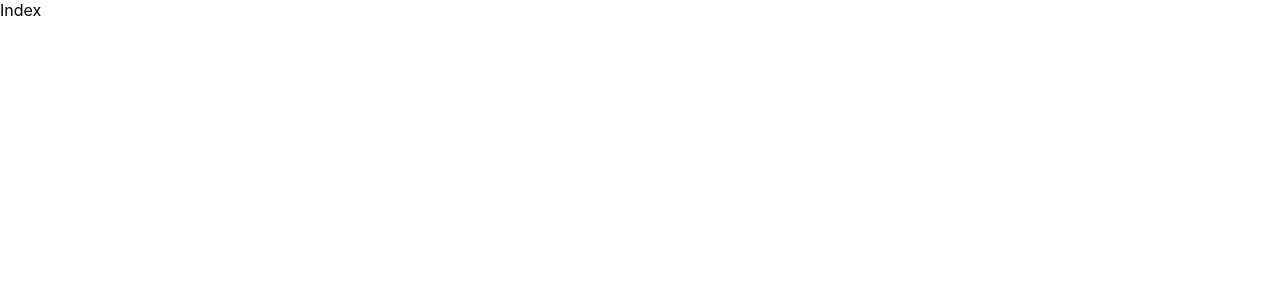
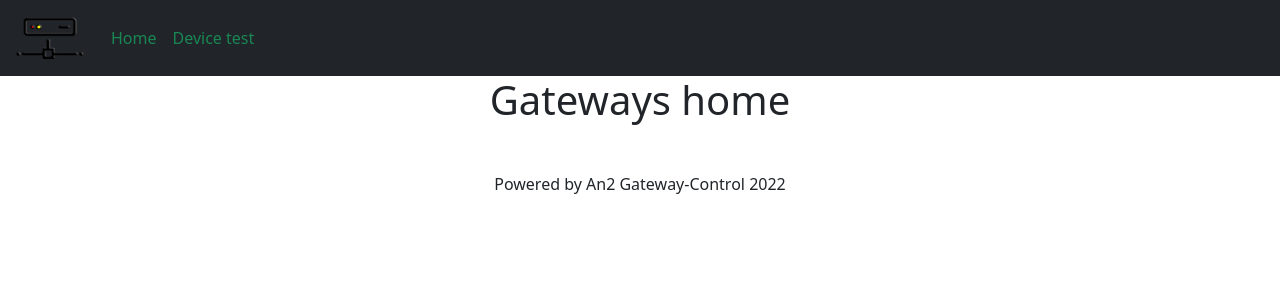
Before and after one commit to dev-mendez/gateway_repo, a Next.js app in the folder gateways_ui/: page / in a window 1280 px wide. Shown: the top 300 px of the page. Built offline with nearby package versions, Linux system fonts and the light colour scheme.

Commit message:
added layout and script tag for bootstrap

```diff
--- a/gateways_ui/components/footer.js
+++ b/gateways_ui/components/footer.js
@@ -1,21 +1,13 @@
-import styles from '../styles/Home.module.css';
+// import styles from '../styles/Home.module.css';
 import Image from 'next/image';
 
 const Footer = () => {
+  const yearNow = new Date().getFullYear();
   return (
     <>
       {' '}
-      <footer className={styles.footer}>
-        <a
-          href="https://vercel.com?utm_source=create-next-app&utm_medium=default-template&utm_campaign=create-next-app"
-          target="_blank"
-          rel="noopener noreferrer"
-        >
-          Powered by{' '}
-          <span className={styles.logo}>
-            <Image src="/vercel.svg" alt="Vercel Logo" width={72} height={16} />
-          </span>
-        </a>
+      <footer className="text-center mt-5">
+        <p> Powered by An2 Gateway-Control {yearNow}</p>
       </footer>
     </>
   );
--- a/gateways_ui/components/layout.js
+++ b/gateways_ui/components/layout.js
@@ -1,6 +1,7 @@
 import Navbar from './navbar';
 import Footer from './footer';
 import Head from 'next/head';
+import Script from 'next/script';
 
 export default function Layout({ children }) {
   return (
@@ -12,11 +13,16 @@ export default function Layout({ children }) {
         <meta charset="utf-8"></meta>
         <title>Gateway app</title>
       </Head>
-
-      <div className={styles.container}>
+      <div>
         <Navbar />
         <main>{children}</main>
         <Footer />
+
+        <Script
+          src="https://cdn.jsdelivr.net/npm/bootstrap@5.2.2/dist/js/bootstrap.min.js"
+          integrity="sha384-IDwe1+LCz02ROU9k972gdyvl+AESN10+x7tBKgc9I5HFtuNz0wWnPclzo6p9vxnk"
+          crossorigin="anonymous"
+        ></Script>
       </div>
     </>
   );
--- a/gateways_ui/components/navbar.js
+++ b/gateways_ui/components/navbar.js
@@ -1,5 +1,58 @@
+import Image from 'next/image';
+import Link from 'next/link';
+
 const Navbar = () => {
-  return <> Nav </>;
+  return (
+    <>
+      <nav className="navbar navbar-expand-lg bg-dark">
+        <div className="container-fluid">
+          <a className="navbar-brand" href="#">
+            <Image
+              src="/gateway_app.gif"
+              alt="Vercel Logo"
+              width={75}
+              height={50}
+            />
+          </a>
+          <button
+            className="navbar-toggler"
+            type="button"
+            data-bs-toggle="collapse"
+            data-bs-target="#navbarSupportedContent"
+            aria-controls="navbarSupportedContent"
+            aria-expanded="false"
+            aria-label="Toggle navigation"
+          >
+            <span className="navbar-toggler-icon"></span>
+          </button>
+
+          <div className="collapse navbar-collapse" id="navbarSupportedContent">
+            <ul className="navbar-nav me-auto mb-2 mb-lg-0">
+              <li className="nav-item ">
+                <Link
+                  href="/"
+                  className="nav-link active text-success"
+                  aria-current="page"
+                >
+                  Home
+                </Link>{' '}
+              </li>
+
+              <li className="nav-item">
+                <Link
+                  href="/device"
+                  className="nav-link active text-success"
+                  aria-current="page"
+                >
+                  Device test
+                </Link>
+              </li>
+            </ul>
+          </div>
+        </div>
+      </nav>
+    </>
+  );
 };
 
 export default Navbar;
--- a/gateways_ui/package.json
+++ b/gateways_ui/package.json
@@ -14,6 +14,7 @@
     "eslint-config-next": "13.0.4",
     "next": "13.0.4",
     "react": "18.2.0",
+    "react-bootstrap": "^2.6.0",
     "react-dom": "18.2.0"
   }
 }
--- a/gateways_ui/pages/_app.js
+++ b/gateways_ui/pages/_app.js
@@ -1,4 +1,5 @@
 import '../styles/globals.css';
+import 'bootstrap/dist/css/bootstrap.css';
 
 function MyApp({ Component, pageProps }) {
   return <Component {...pageProps} />;
--- a/gateways_ui/pages/device.js
+++ b/gateways_ui/pages/device.js
@@ -1,3 +1,5 @@
+import Layout from '../components/layout';
+
 export default function Device() {
-  return <>Device route</>;
+  return <Layout>Device</Layout>;
 }
--- a/gateways_ui/pages/index.js
+++ b/gateways_ui/pages/index.js
@@ -1,3 +1,10 @@
+import Layout from '../components/layout';
 export default function Home() {
-  return <>Index</>;
+  return (
+    <>
+      <Layout>
+        <h1 className="text-bold text-center">Gateways home</h1>
+      </Layout>
+    </>
+  );
 }
```
Also changed, not shown: 1 other file (tests, documents, lock files or other folders).
